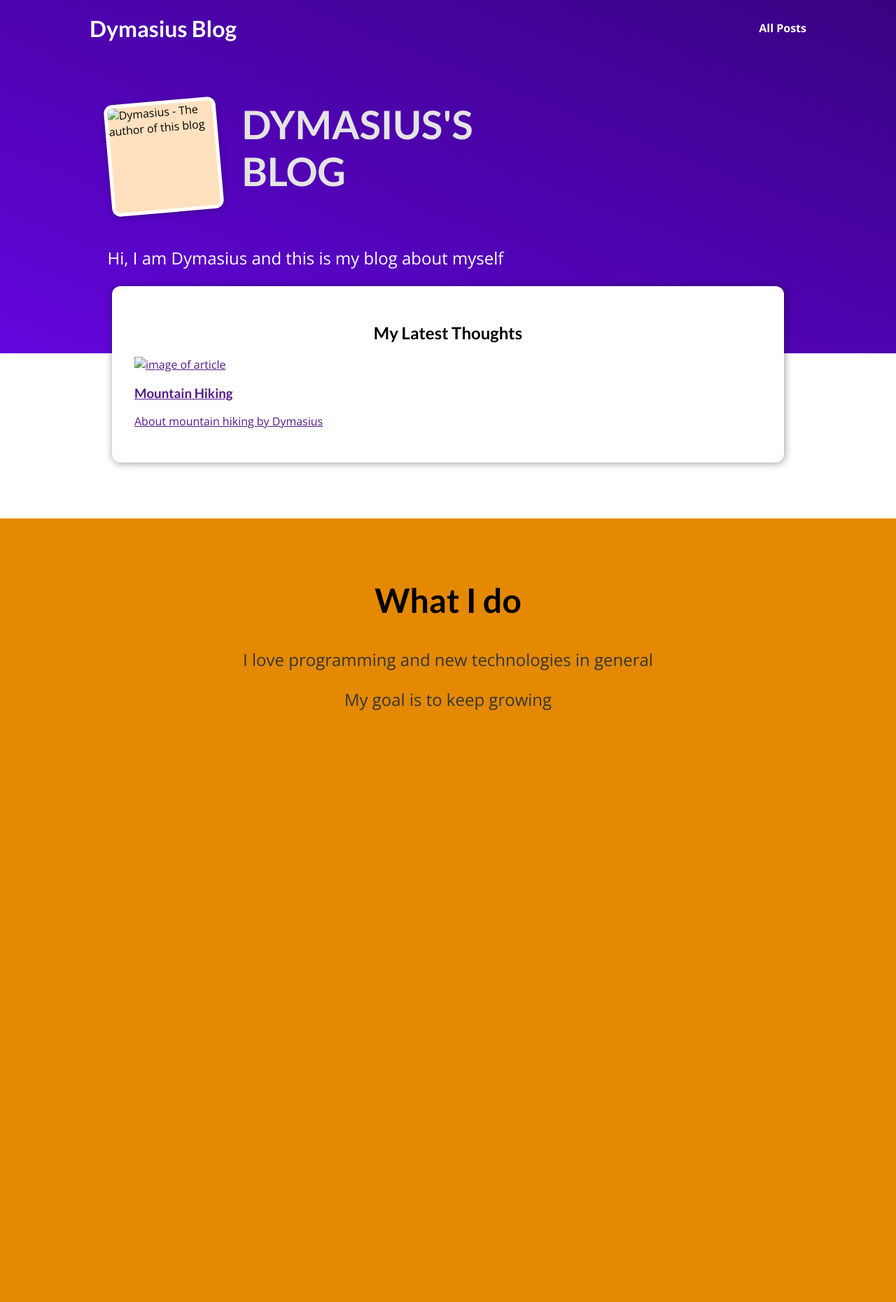
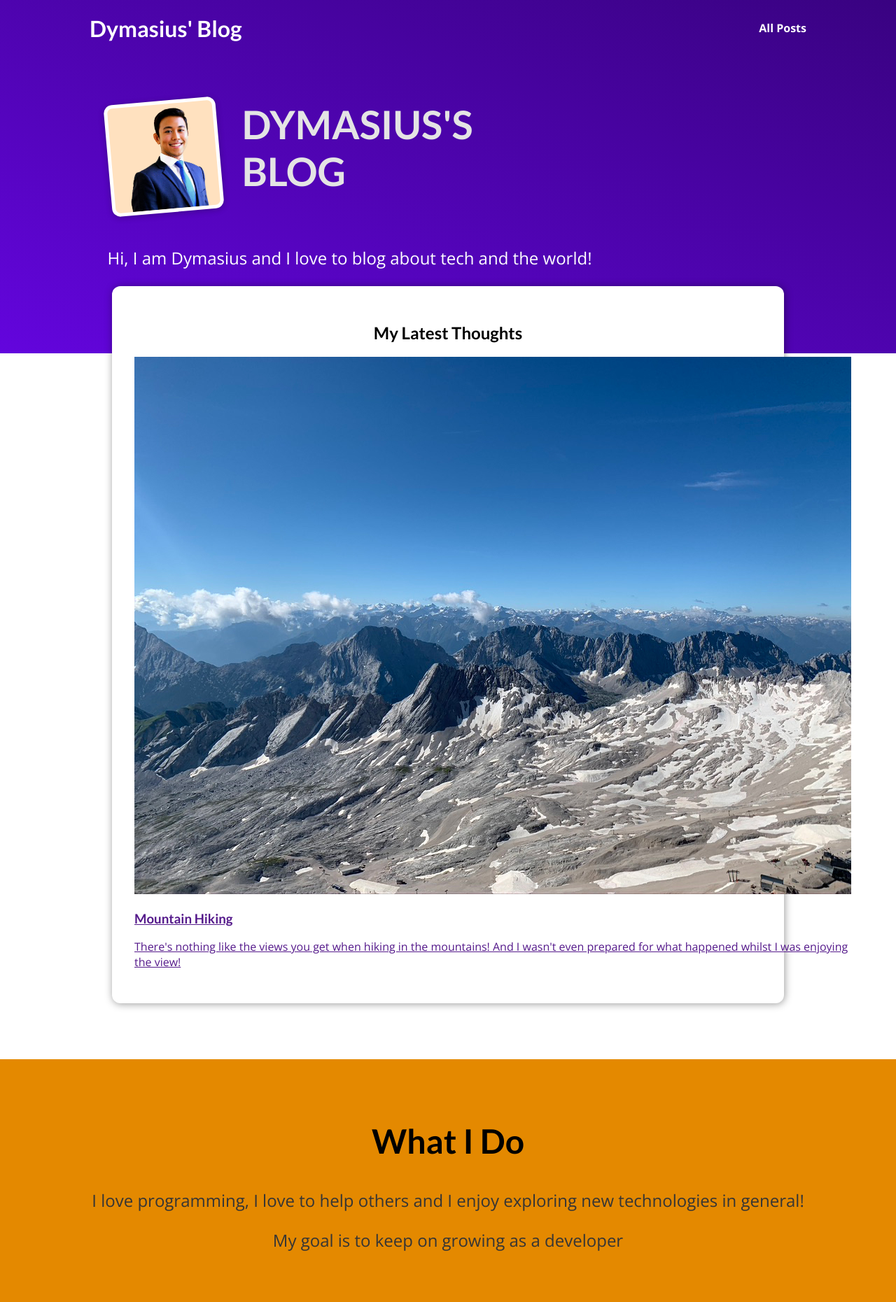
Before and after one commit to dymasius12/MyPortfolio, a Django app: page / in a window 1280 px wide. Shown: the whole page at 70% size. Before the commit the page ends 1015 px from the top, so only its background shows below. Run offline with Django 4.2, Linux system fonts and the light colour scheme.

Commit message:
updated blog made on Thu Oct 26 01:12:29 +08 2023

```diff
--- a/blog/templates/blog/index.html
+++ b/blog/templates/blog/index.html
@@ -2,29 +2,27 @@
 {% load static %}
 
 {% block title %}
-    Dymasius's Blog
-{% endblock title %}
+Dymasius Blog
+{% endblock %}
 
 {% block css_files %}
   <link rel="stylesheet" href="{% static "blog/index.css" %}" />
-{% endblock css_files %}
-
-
+{% endblock %}
 
 {% block content %}
 <header id="main-navigation">
-        <h1><a href="">Dymasius Blog</a></h1>
+  <h1><a href="">Dymasius' Blog</a></h1>
   <nav>
-            <a href=""> All Posts</a>
+    <a href="">All Posts</a>
   </nav>
 </header>
 
 <section id="welcome">
   <header>
-            <img src="" alt="Dymasius - The author of this blog" />
+    <img src="{% static "blog/images/dymasius.png" %}" alt="Dymasius - The Author Of This Blog" />
     <h2>DYMASIUS'S BLOG</h2>
   </header>
-        <p> Hi, I am Dymasius and this is my blog about myself</p>
+  <p>Hi, I am Dymasius and I love to blog about tech and the world!</p>
 </section>
 
 <section id="latest-posts">
@@ -32,12 +30,16 @@
 
   <ul>
     <li>
-                <article>
+      <article class="post">
         <a href="">
-                        <img src="" alt="image of article" />
+          <img src="{% static "blog/images/mountains.jpg" %}" alt="Mountain Hiking" />
           <div class="post__content">
             <h3>Mountain Hiking</h3>
-                            <p> About mountain hiking by Dymasius</p>
+            <p>
+              There's nothing like the views you get when hiking in the
+              mountains! And I wasn't even prepared for what happened whilst I
+              was enjoying the view!
+            </p>
           </div>
         </a>
       </article>
@@ -46,8 +48,13 @@
 </section>
 
 <section id="about">
-        <h2>What I do</h2>
-        <p> I love programming and new technologies in general</p>
-        <p> My goal is to keep growing</p>
+  <h2>What I Do</h2>
+  <p>
+    I love programming, I love to help others and I enjoy exploring new
+    technologies in general!
+  </p>
+  <p>
+    My goal is to keep on growing as a developer
+  </p>
 </section>
-{% endblock content %}
+{% endblock %}
```
Also changed, not shown: blog/static/blog/images/adventure.png (added), blog/static/blog/images/dymasius.png (added), blog/static/blog/images/mountains.jpg (added), blog/static/blog/images/sydney.png (added), blog/static/blog/images/woods.jpg (added), 5 other files. Lines whose indentation alone changed are shown as unchanged.
